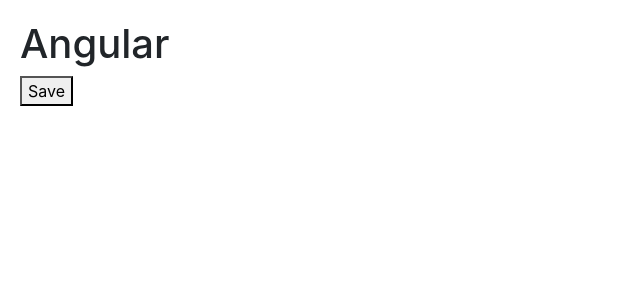
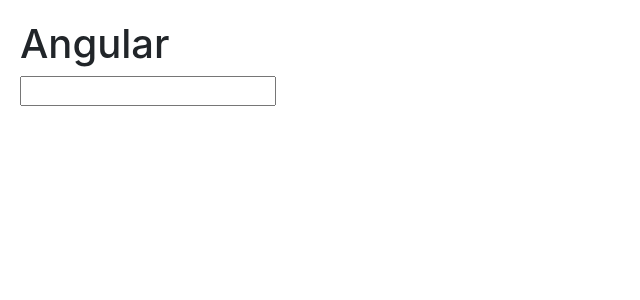
Before and after one commit to TheEndurance/Courses-Angular-App, an Angular app: page / in a window 1280 px wide. Shown: the top 300 px of the page, without its empty margins (0-640 px from the left). Built offline with nearby package versions, Linux system fonts and the light colour scheme.

Commit message:
event binding filters

```diff
--- a/src/app/courses/courses.component.ts
+++ b/src/app/courses/courses.component.ts
@@ -4,12 +4,11 @@
 @Component({
     selector: 'courses', // <courses>
     template: `
-        <button (click) = "onSave($event)">Save</button>
+        <input (keyup.enter)="onKeyUp()"/>
     `
 })
 export class CoursesComponent {
-    onSave($event){
-        $event.stopPropagation();
-        console.log($event);
+    onKeyUp(){
+        console.log("Enter was pressed");
     }
 }
```
